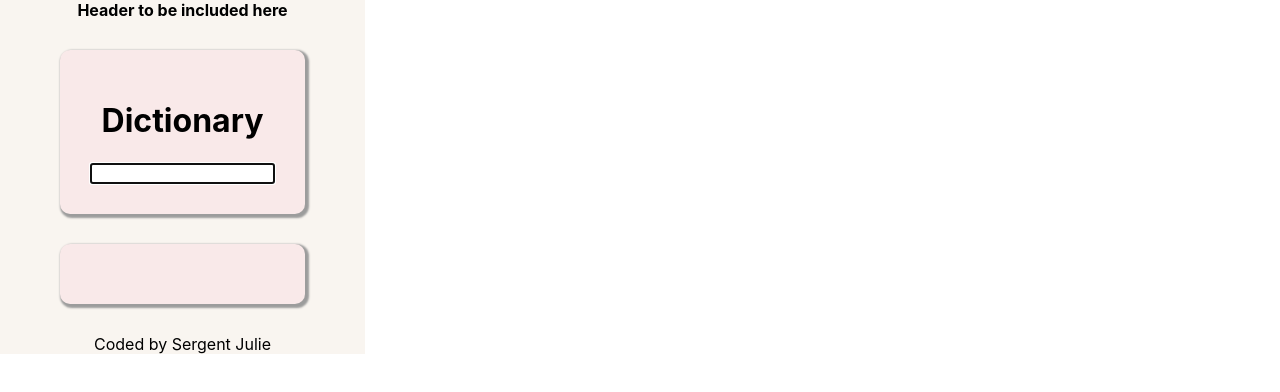
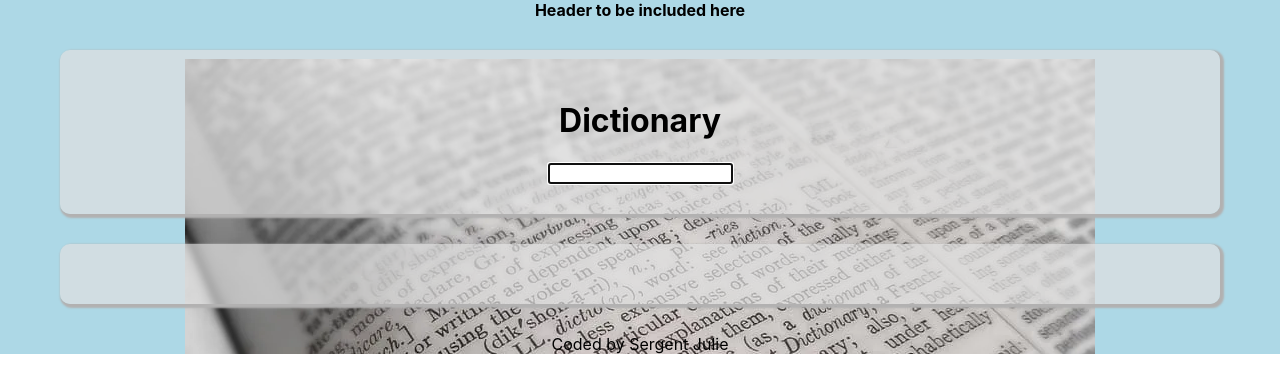
Before and after one commit to Kumaguro3/dictionary-project-react, a React (Create React App) app: page / in a window 1280 px wide. Shown: the top 392 px of the page. Built offline with nearby package versions, Linux system fonts and the light colour scheme.

Commit message:
Changed the background and opacity of container

```diff
--- a/src/Dictionary.css
+++ b/src/Dictionary.css
@@ -1,8 +1,6 @@
 .app {
-  background-color: rgb(249, 245, 240);
-  width: fit-content;
-  min-width: 300px;
-  max-width: 1280px;
+  background: lightblue url("dictionary-word-background.webp") no-repeat fixed
+    center;
 }
 
 .app-header {
@@ -13,7 +11,6 @@
 
 .app-footer {
   text-align: center;
-  margin: 30px 0;
 }
 
 .dictionary .container-form,
@@ -23,8 +20,8 @@
   padding: 30px;
   margin: 30px 60px 30px 60px;
   border-radius: 10px;
-  box-shadow: 2px 2px 2px 2px rgb(156, 156, 156);
-  background-color: rgb(249, 233, 233);
+  box-shadow: 2px 2px 2px 2px rgb(178, 177, 177);
+  background-color: rgba(224, 224, 224, 0.7);
 }
 
 .phonetic {
@@ -36,8 +33,7 @@
   padding: 30px;
   margin: 20px 0px 0 20px;
   border-radius: 10px;
-  box-shadow: 1px 1px 1px 1px rgb(156, 156, 156);
-  background-color: rgb(249, 233, 233);
+  background-color: rgba(224, 224, 224, 0.6);
 }
 
 input {
```
Also changed, not shown: src/dictionary-background.jpeg (added), src/dictionary-word-background.webp (added).
